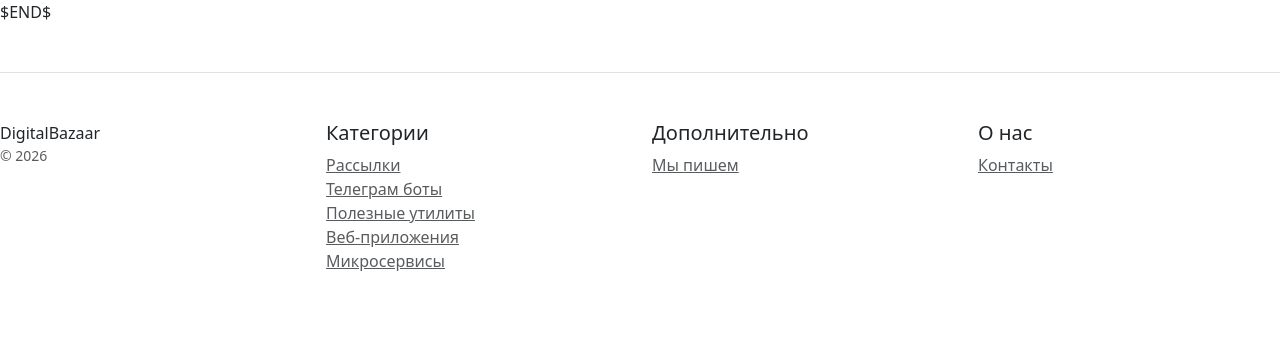
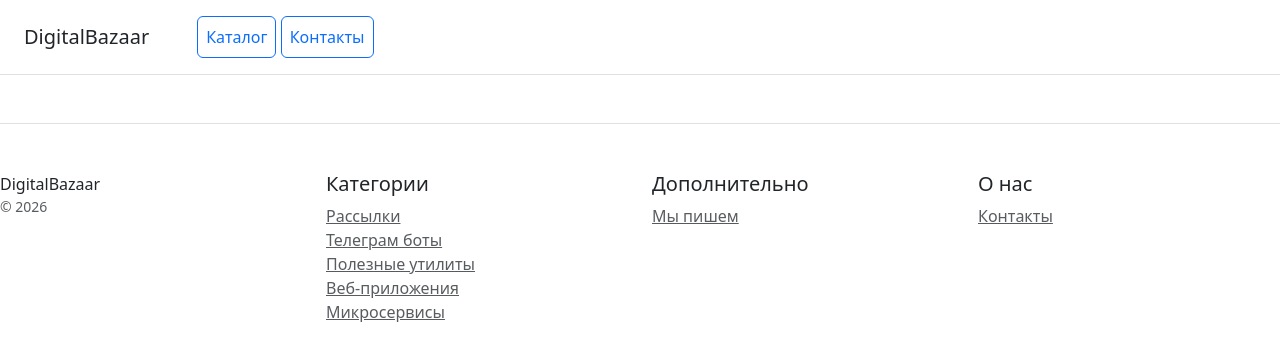
Before and after one commit to mihazizganov-debug/DigitalBazaar, a Django app: template catalog/templates/catalog/base.html in a window 1280 px wide. Shown: the top 361 px of the page. Run offline with Django 5.2, Linux system fonts and the light colour scheme; the template is opened without the code that fills it, so the values that code supplies are empty; some libraries are stand-ins or nearby versions.

Commit message:
Добавлен подшаблон navbar.html для главного меню

```diff
--- a/catalog/templates/catalog/includes/navbar.html
+++ b/catalog/templates/catalog/includes/navbar.html
@@ -1,10 +1,7 @@
-<!DOCTYPE html>
-<html lang="en">
-<head>
-  <meta charset="UTF-8">
-  <title>$Title$</title>
-</head>
-<body>
-$END$
-</body>
-</html>
+<div class="d-flex flex-column flex-md-row align-items-center p-3 px-md-4 mb-3 bg-white border-bottom box-shadow">
+    <h5 class="my-0 mr-md-auto font-weight-normal">DigitalBazaar</h5>
+    <nav class="ms-5">
+        <a class="p-2 btn btn-outline-primary" href="{% url 'catalog:home' %}">Каталог</a>
+        <a class="p-2 btn btn-outline-primary" href="{% url 'catalog:contacts' %}">Контакты</a>
+    </nav>
+</div>
```
